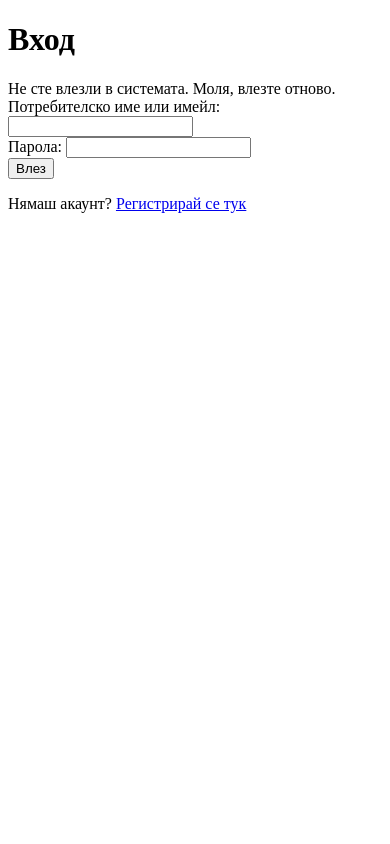
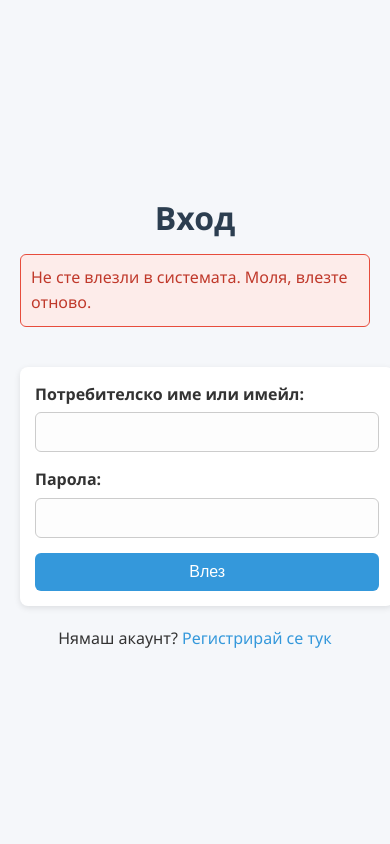
Before and after one commit to SashoVas/QuizzWebpp, a PHP site: page /pages/login.php?message=error&error=auth in a window 390 px wide. Run offline with PHP 8.4, Linux system fonts and the light colour scheme.

Commit message:
Message update and form warning added

```diff
--- a/pages/login.php
+++ b/pages/login.php
@@ -2,7 +2,6 @@
     require __DIR__ . '/../helpers/auth_helpers.php';
     require __DIR__ . '/../helpers/message_visualizer.php';
 
-    session_start();
     generate_csrf_in_session();
 
     $errors = $_SESSION['form_errors'] ?? [];
@@ -14,6 +13,7 @@
 <head>
     <meta charset="UTF-8">
     <title>Вход</title>
+    <link rel="stylesheet" href="../styles/styles.css">
 </head>
 <body>
     <h1>Вход</h1>
--- a/pages/register.php
+++ b/pages/register.php
@@ -1,7 +1,6 @@
 <?php
     require __DIR__ . '/../helpers/auth_helpers.php';
 
-    session_start();
     generate_csrf_in_session();
 
     $errors = $_SESSION['form_errors'] ?? [];
@@ -15,6 +14,7 @@
     <meta charset="UTF-8">
     <meta name="viewport" content="width=device-width, initial-scale=1.0">
     <title>Регистрация</title>
+    <link rel="stylesheet" href="../styles/styles.css">
 </head>
 <body>
     <h1>Регистрация</h1>
--- a/pages/review.php
+++ b/pages/review.php
@@ -17,13 +17,15 @@
     <meta charset="UTF-8">
     <meta name="viewport" content="width=device-width, initial-scale=1.0">
     <title>Рецензия</title>
+    <link rel="stylesheet" href="../styles/styles.css">
+    <script src="../js/form_warning.js"></script>
 </head>
 <body>
     <h2>Избери резултат за рецензия</h2>
-
+    <p><a href="main.php">← Начална страница</a></p>
     <?php
         if ((!isset($_GET['error'])) && $results->rowCount() === 0) {
-            header("Location: ./review.php?id={$test_id}&message=error&error=no_results");
+            header("Location: ./review.php?id={$test_id}&message=error&error=no_tests");
         }
         visualize_message();
     ?>
--- a/pages/test.php
+++ b/pages/test.php
@@ -26,10 +26,12 @@
     <meta charset="UTF-8">
     <meta name="viewport" content="width=device-width, initial-scale=1.0">
     <title>Попълване на тест</title>
+    <link rel="stylesheet" href="../styles/styles.css">
+    <script src="../js/form_warning.js"></script>
 </head>
 <body>
     <h2>Попълни теста</h2>
-
+    <p><a href="main.php">← Начална страница</a></p>
     <?php visualize_message(); ?>
 
     <form method="post" action="../services/save_answers.php">
--- a/services/validate_login.php
+++ b/services/validate_login.php
@@ -27,7 +27,7 @@ if (empty($errors)) {
         $_SESSION['username'] = $user['username'];
         $_SESSION['csrf_token'] = bin2hex(random_bytes(32)); #set new token after login
         unset($_SESSION['form_errors'], $_SESSION['form_inputs']);
-        header('Location: ../pages/main.php?message=success');
+        header('Location: ../pages/main.php?message=success&success=login');
         exit;
     } else {
         $errors['final'] = 'Невалидни данни за вход';
--- a/services/validate_registration.php
+++ b/services/validate_registration.php
@@ -3,7 +3,6 @@ require __DIR__ . '/../database/db.php';
 require __DIR__ . '/../helpers/auth_helpers.php';
 
 check_auth_post(['username', 'email', 'password', 'password_confirm'], true);
-
 
 $errors = [];
 
@@ -54,7 +53,7 @@ if (empty($errors)) {
 
         $pdo->commit();
 
-        header('Location: ../pages/login.php?message=registered');
+        header('Location: ../pages/login.php?message=success&success=register');
         exit;
     } catch (Exception $e) {
         $pdo->rollBack();
--- a/styles/styles.css
+++ b/styles/styles.css
@@ -1,114 +1,180 @@
-:root {
-    --primary-color: #3498db;
-    --secondary-color: #2980b9;
-    --background-color: #f5f7fa;
-    --text-color: #2c3e50;
-    --light-gray: #ecf0f1;
-    --border-color: #dfe6e9;
-    --success-color: #27ae60;
+/* Reset and basic setup */
+* {
+    box-sizing: border-box;
+    margin: 0;
+    padding: 0;
 }
 
 body {
     font-family: 'Segoe UI', Tahoma, Geneva, Verdana, sans-serif;
+    background: #f5f7fa;
+    color: #333;
+    padding: 20px;
     line-height: 1.6;
-    color: var(--text-color);
-    background-color: var(--background-color);
-    margin: 0;
-    padding: 20px;
-    max-width: 1000px;
-    margin: 0 auto;
+    min-height: 100vh;
+    display: flex;
+    flex-direction: column;
+    align-items: center;
+    justify-content: center;
 }
 
-h1, h2 {
-    color: var(--primary-color);
+h1, h2, h3 {
+    color: #2c3e50;
+    margin-bottom: 10px;
+}
+
+/* Layout */
+form {
+    background: #fff;
+    padding: 20px;
+    margin: 20px 0;
+    border-radius: 8px;
+    box-shadow: 0 2px 6px rgba(0,0,0,0.1);
+    max-width: 900px;
+    width: 96vw;
+    margin-left: auto;
+    margin-right: auto;
+}
+
+.form-group {
+    margin-bottom: 15px;
+}
+
+label {
+    font-weight: bold;
+    display: block;
+    margin-bottom: 5px;
+}
+
+input[type="text"],
+input[type="email"],
+input[type="password"],
+textarea,
+input[type="file"] {
+    width: 100%;
+    padding: 10px;
+    border: 1px solid #ccc;
+    border-radius: 6px;
+    font-size: 1em;
+    background: #fdfdfd;
+}
+
+input[type="radio"] {
+    margin-right: 5px;
+}
+
+button {
+    background-color: #3498db;
+    color: white;
+    padding: 10px 18px;
+    font-size: 1em;
+    border: none;
+    border-radius: 6px;
+    cursor: pointer;
+    transition: background-color 0.2s ease;
+}
+
+button:hover {
+    background-color: #2980b9;
+}
+
+/* Links */
+a {
+    color: #3498db;
+    text-decoration: none;
+}
+
+a:hover {
+    text-decoration: underline;
+}
+
+/* Messages */
+.success-message {
+    background-color: #e0f8e9;
+    color: #27ae60;
+    padding: 10px;
+    border: 1px solid #2ecc71;
+    border-radius: 6px;
     margin-bottom: 20px;
 }
 
-h1 {
-    border-bottom: 2px solid var(--border-color);
-    padding-bottom: 10px;
+.error-message {
+    background-color: #fdecea;
+    color: #c0392b;
+    padding: 10px;
+    border: 1px solid #e74c3c;
+    border-radius: 6px;
+    margin-bottom: 20px;
 }
 
-h2 {
-    margin-top: 30px;
+.error {
+    color: #c0392b;
+    font-size: 0.9em;
+    margin-top: 5px;
 }
 
-form {
-    background-color: white;
-    padding: 20px;
-    border-radius: 5px;
-    box-shadow: 0 2px 5px rgba(0,0,0,0.1);
-    margin-bottom: 30px;
-}
-
-input[type="file"],
-input[type="text"] {
-    display: block;
-    width: 100%;
-    padding: 10px;
-    margin-bottom: 15px;
-    border: 1px solid var(--border-color);
-    border-radius: 4px;
-    box-sizing: border-box;
-}
-
-button[type="submit"] {
-    background-color: var(--primary-color);
-    color: white;
-    border: none;
-    padding: 10px 20px;
-    border-radius: 4px;
-    cursor: pointer;
-    font-size: 16px;
-    transition: background-color 0.3s;
-}
-
-button[type="submit"]:hover {
-    background-color: var(--secondary-color);
+.error-border {
+    border-color: #e74c3c;
 }
 
 ul {
-    list-style-type: none;
-    padding: 0;
-    background-color: white;
-    border-radius: 5px;
-    box-shadow: 0 2px 5px rgba(0,0,0,0.1);
+    list-style: none;
+    padding-left: 0;
+    max-width: 900px;
+    width: 96vw;
+    margin-left: auto;
+    margin-right: auto;
 }
 
-li {
-    padding: 15px 20px;
-    border-bottom: 1px solid var(--border-color);
+ul li {
+    margin-bottom: 18px;
+    background: #fff;
+    border-radius: 8px;
+    box-shadow: 0 1px 4px rgba(44,62,80,0.07);
+    padding: 16px 18px;
     display: flex;
+    align-items: center;      /* vertical alignment */
     justify-content: space-between;
-    align-items: center;
+    gap: 20px;
 }
 
-li:last-child {
-    border-bottom: none;
+.test-name {
+    flex: 1 1 0;
+    min-width: 0;
+    font-weight: bold;
+    word-break: break-word;
 }
 
-a {
-    color: var(--primary-color);
-    text-decoration: none;
-    margin-left: 15px;
-    padding: 5px 10px;
-    border-radius: 3px;
-    transition: all 0.3s;
+.test-links {
+    display: flex;
+    gap: 12px;
+    flex-shrink: 0;
 }
 
-a:hover {
-    background-color: var(--light-gray);
-    text-decoration: underline;
+ul li a {
+    margin-left: 10px;
+    font-weight: bold;
+}
+
+.review-detail {
+    background: #fff;
+    border-left: 5px solid #3498db;
+    padding: 16px 18px;
+    margin-bottom: 18px;
+    border-radius: 8px;
+    max-width: 900px;
+    width: 96vw;
+    margin-left: auto;
+    margin-right: auto;
+    box-shadow: 0 1px 4px rgba(44,62,80,0.07);
 }
 
 @media (max-width: 600px) {
-    li {
-        flex-direction: column;
-        align-items: flex-start;
+    form, .review-detail {
+        padding: 15px;
     }
 
-    a {
-        margin: 5px 0 0 0;
-        display: inline-block;
+    button {
+        width: 100%;
     }
 }
```
Also changed, not shown: helpers/message_visualizer.php (+22 -6 lines), js/form_warning.js (added, +17 -0 lines), pages/main.php (+6 -4 lines), pages/view_reviews.php (+8 -0 lines).
